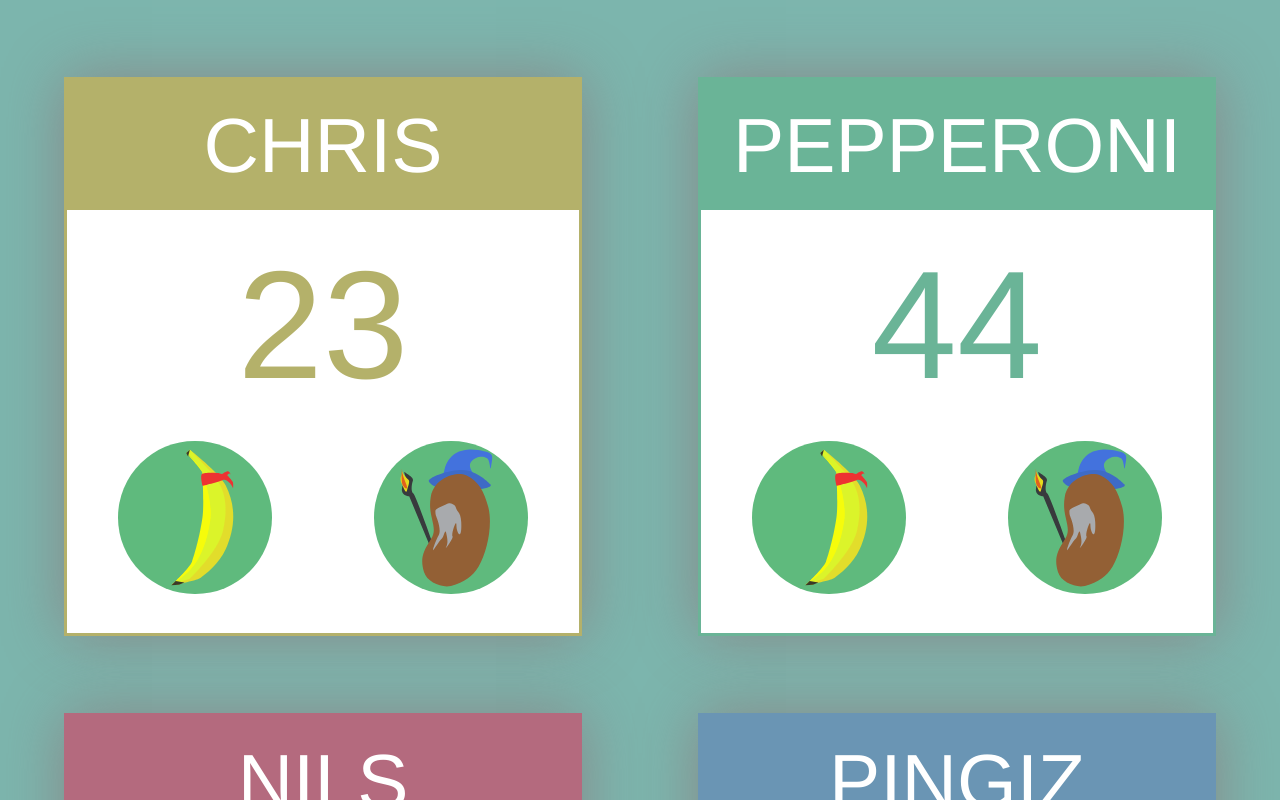
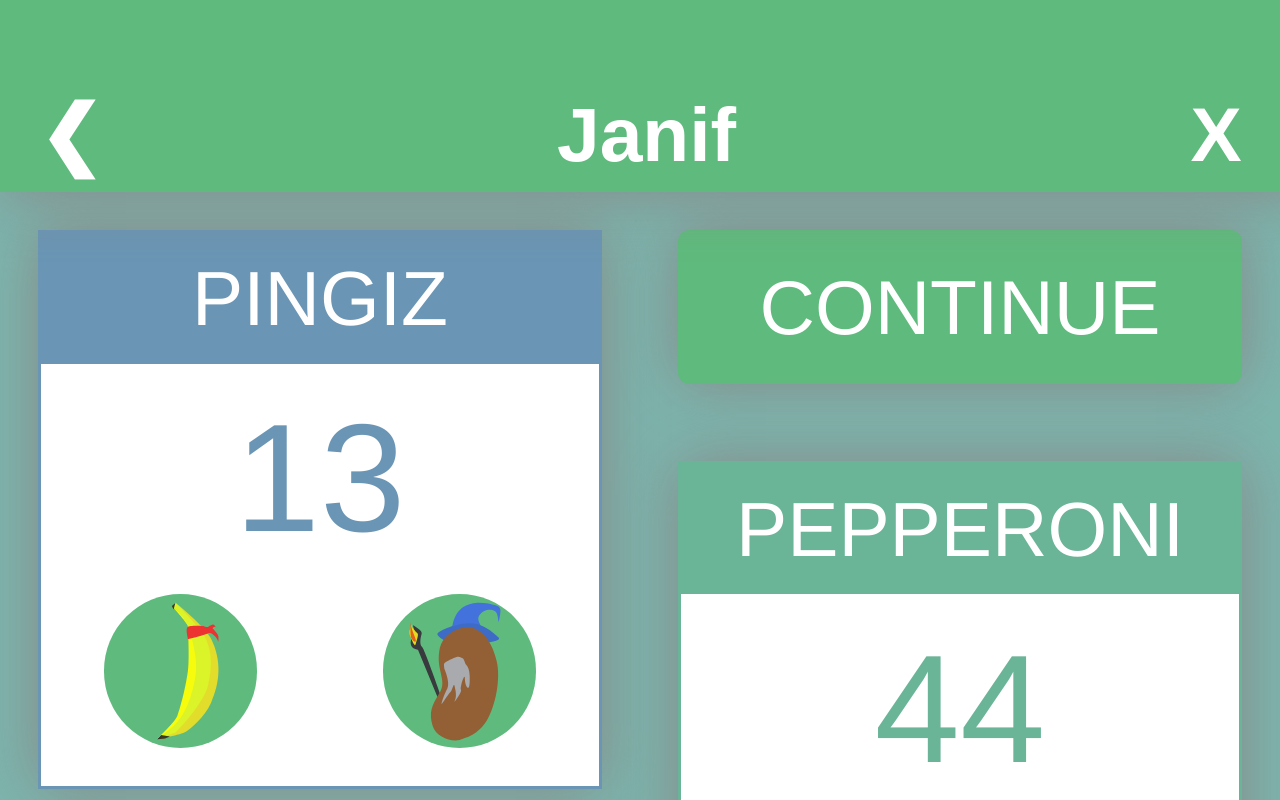
Before and after one commit to nlhiorth/janif, a React (Create React App) app in the folder janif-react/: page / in a window 1280 px wide. Shown: the top 800 px of the page. Built offline with nearby package versions, Linux system fonts and the light colour scheme.

Commit message:
Improved Main View and added Header

```diff
--- a/janif-react/src/App.css
+++ b/janif-react/src/App.css
@@ -15,7 +15,7 @@ button {
 }
 
 body {
-  background: #eee;
+  background-color: #7CB5AD;
   /* font-family: "Helvetica Neue", Helvetica, Arial, sans-serif; */
   font-family: 'Nunito', sans-serif;
   font-weight: 600;
--- a/janif-react/src/components/Buttons/Buttons.css
+++ b/janif-react/src/components/Buttons/Buttons.css
@@ -2,6 +2,7 @@
   font-size: 2rem;
   color: #FFFFFF;
   line-height: 2rem;
+  height: auto;
   padding: 1rem;
   font-weight: 500;
   text-align: center;
--- /dev/null
+++ b/janif-react/src/components/Common/HeadSpace.css
@@ -0,0 +1,4 @@
+.HeadSpace {
+  width: 100%;
+  height: 5rem;
+}
--- /dev/null
+++ b/janif-react/src/components/Common/HeadSpace.jsx
@@ -0,0 +1,13 @@
+import React, { Component } from 'react';
+import './HeadSpace.css';
+
+class HeadSpace extends Component {
+
+  render() {
+    return (
+      <div className="HeadSpace"></div>
+    );
+  }
+}
+
+export default HeadSpace;
--- /dev/null
+++ b/janif-react/src/components/Common/Header.css
@@ -0,0 +1,19 @@
+.ViewManager>.Header {
+  width: 100%;
+  height: auto;
+  background-color: #5fba7d;
+  box-shadow: 0 0 1.5rem #888888;
+  margin: 0;
+  padding: 3rem 1rem 1rem 0rem;
+  position: fixed;
+  top: 0px;
+  left: 0px;
+  z-index: 999;
+  display: flex;
+  justify-content: space-around;
+  align-items: stretch;
+  color: #FFF;
+  font-size: 2rem;
+  line-height: 1rem;
+  text-align: center;
+}
--- a/janif-react/src/components/Common/Header.jsx
+++ b/janif-react/src/components/Common/Header.jsx
@@ -1,11 +1,12 @@
 import React, { Component } from 'react';
+import './Header.css';
 
 class Header extends Component {
 
   render() {
     return (
-      <div className="header">
-        <div className="help blurred">{'?'}</div>
+      <div className="Header">
+        <div className="help">{'❮'}</div>
         <div className="title">{'Janif'}</div>
         <div className="close" onClick={this.props.onClose}>{'X'}</div>
       </div>
--- a/janif-react/src/components/Common/PlayerCard.css
+++ b/janif-react/src/components/Common/PlayerCard.css
@@ -1,5 +1,5 @@
 .PlayerCard {
-  width: 40vw;
+  width: 100%;
   height: auto;
   border-style: solid;
   border-color: #6BB574;
@@ -11,9 +11,10 @@
   justify-content: center;
   margin-top: 2rem;
   margin-right: 0;
+  box-sizing: border-box;
 }
 
-.Header {
+.PlayerCard .Header {
   background-color: #6BB574;
   width: 100%;
 }
--- a/janif-react/src/components/Common/ScoreCard.css
+++ b/janif-react/src/components/Common/ScoreCard.css
@@ -12,7 +12,7 @@
   margin-top: 2rem;
 }
 
-.Header {
+.ScoreCard .Header {
   background-color: #6BB574;
   width: 100%;
 }
--- a/janif-react/src/components/ViewManager.jsx
+++ b/janif-react/src/components/ViewManager.jsx
@@ -2,12 +2,16 @@ import React, { Component } from 'react';
 import Scoring from './Views/Scoring.jsx'
 import Summary from './Views/Summary.jsx'
 import Main from './Views/Main.jsx'
+import Header from './Common/Header.jsx';
+import HeadSpace from './Common/HeadSpace.jsx';
 
 class ViewManager extends Component {
 
   render() {
     return (
       <div className="ViewManager">
+        <Header />
+        <HeadSpace />
         {false && <Scoring />}
         {false && <Summary />}
         {true && <Main />}
--- a/janif-react/src/components/Views/Main.css
+++ b/janif-react/src/components/Views/Main.css
@@ -11,13 +11,28 @@
 .Main .PlayerList {
   padding: 0;
   margin: 0;
-  width: 90vw;
   display: flex;
-  justify-content: space-between;
+  justify-content: center;
   flex-wrap: wrap;
+  align-items: flex-start;
 }
 
 .Main .PlayerList li {
   list-style-type: none;
   display: inline-block;
+  width: 100%;
 }
+
+.Main .LeftColumn, .Main .RightColumn {
+  display: flex;
+  justify-content: center;
+  flex-direction: column;
+  padding-left: 1rem;
+  padding-right: 1rem;
+  padding-top: 1rem;
+  width: 50%;
+}
+
+.Main .LeftColumn .PlayerList li:nth-child(1) .PlayerCard{
+  margin-top: 0;
+}
--- a/janif-react/src/components/Views/Main.jsx
+++ b/janif-react/src/components/Views/Main.jsx
@@ -1,5 +1,6 @@
 import React, { Component } from 'react';
 import PlayerCard from '../Common/PlayerCard.jsx';
+import Next from '../Buttons/Next.jsx';
 import './Main.css'
 
 class Main extends Component {
@@ -20,7 +21,7 @@ class Main extends Component {
         {
           id: 1,
           name: 'CHRIS',
-          score: 23,
+          score: 99,
           prevscore: 20,
           banana: true,
           bean: false,
@@ -29,7 +30,7 @@ class Main extends Component {
         {
           id: 2,
           name: 'PINGIZ',
-          score: 79,
+          score: 13,
           prevscore: 51,
           banana: false,
           bean: false,
@@ -51,9 +52,12 @@ class Main extends Component {
   render() {
     return (
       <div className="Main">
+        <div className="LeftColumn">
           <ol className="PlayerList">
             {this.state.players.sort((a, b) => {
               return a.score - b.score
+            }).filter((e, i) => {
+              return i % 2 === 0;
             }).map(player => (
               <li key={player.id}>
                 <PlayerCard player={player}/>
@@ -61,6 +65,21 @@ class Main extends Component {
             ))}
           </ol>
         </div>
+        <div className="RightColumn">
+          <Next label='CONTINUE'/>
+          <ol className="PlayerList">
+            {this.state.players.sort((a, b) => {
+              return a.score - b.score
+            }).filter((e, i) => {
+              return i % 2 === 1;
+            }).map(player => (
+              <li key={player.id}>
+                <PlayerCard player={player}/>
+              </li>
+            ))}
+          </ol>
+        </div>
+      </div>
     );
   }
 }
```
Lines whose indentation alone changed are shown as unchanged.
